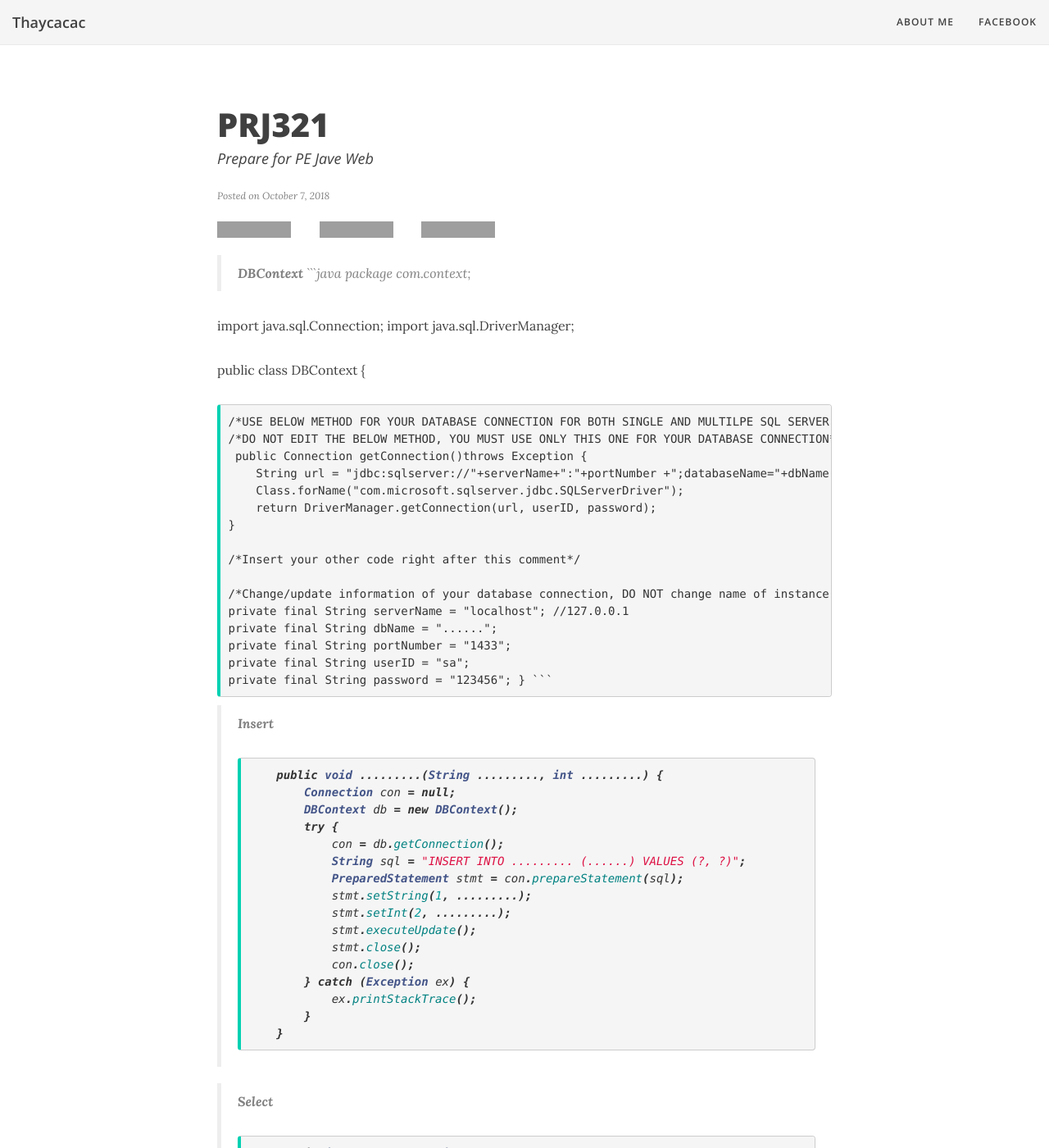
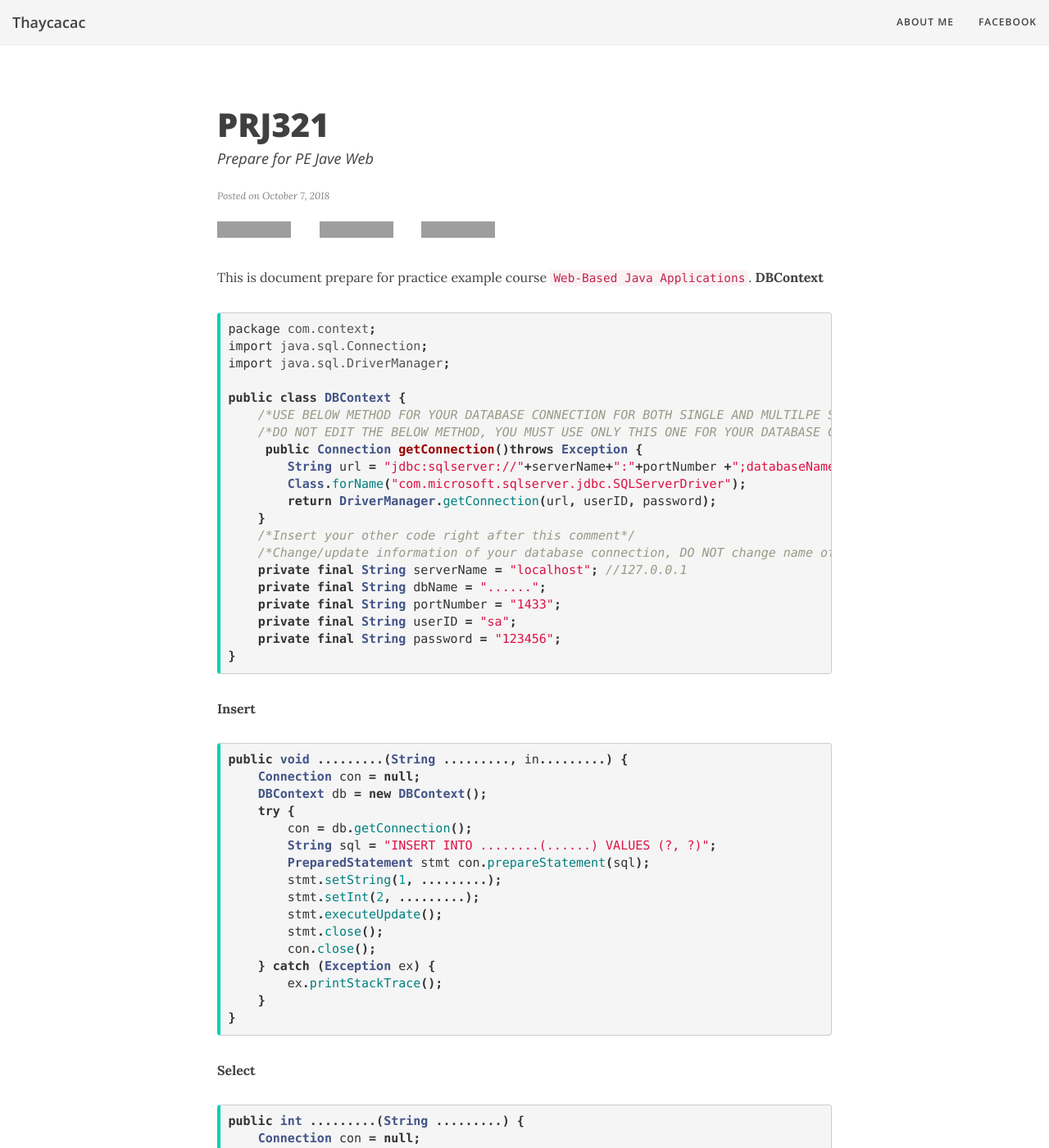
Before and after one commit to thaycacac/thaycacac.github.io, a Jekyll site: the page built from _posts/2018-10-07-prj321.md, in a window 1280 px wide and 1400 px high. Shown: the whole window at 82% size. Built offline with Jekyll 4.4.1, drawn with Linux system fonts in a browser that asks for light colours; nearby versions of some CDN libraries; some of the changed text lies outside the part shown; grey boxes are pictures that could not be loaded.

Commit message:
[fix] post prj321

````diff
--- a/_posts/2018-10-07-prj321.md
+++ b/_posts/2018-10-07-prj321.md
@@ -6,16 +6,15 @@ gh-repo: thaycacac/thaycacac.github.io
 gh-badge: [star, fork, follow]
 tags: [java]
 ---
-> **DBContext**
+This is document prepare for practice example course `Web-Based Java Applications`.
+**DBContext**
+
 ```java
 package com.context;
-
 import java.sql.Connection;
 import java.sql.DriverManager;
 
-
 public class DBContext {
-
     /*USE BELOW METHOD FOR YOUR DATABASE CONNECTION FOR BOTH SINGLE AND MULTILPE SQL SERVER INSTANCE(s)*/
     /*DO NOT EDIT THE BELOW METHOD, YOU MUST USE ONLY THIS ONE FOR YOUR DATABASE CONNECTION*/
      public Connection getConnection()throws Exception {
@@ -23,9 +22,7 @@ public class DBContext {
         Class.forName("com.microsoft.sqlserver.jdbc.SQLServerDriver");
         return DriverManager.getConnection(url, userID, password);
     }
-
     /*Insert your other code right after this comment*/
-
     /*Change/update information of your database connection, DO NOT change name of instance variables in this class*/
     private final String serverName = "localhost"; //127.0.0.1
     private final String dbName = "......";
@@ -35,95 +32,97 @@ public class DBContext {
 }
 ```
 
+**Insert**
 
-> **Insert**
 ```java
-    public void .........(String ........., int .........) {
-        Connection con = null;
-        DBContext db = new DBContext();
-        try {
-            con = db.getConnection();
-            String sql = "INSERT INTO ......... (......) VALUES (?, ?)";
-            PreparedStatement stmt = con.prepareStatement(sql);
-            stmt.setString(1, .........);
-            stmt.setInt(2, .........);
-            stmt.executeUpdate();
-            stmt.close();
-            con.close();
-        } catch (Exception ex) {
-            ex.printStackTrace();
-        }
+public void .........(String ........., in.........) {
+    Connection con = null;
+    DBContext db = new DBContext();
+    try {
+        con = db.getConnection();
+        String sql = "INSERT INTO ........(......) VALUES (?, ?)";
+        PreparedStatement stmt con.prepareStatement(sql);
+        stmt.setString(1, .........);
+        stmt.setInt(2, .........);
+        stmt.executeUpdate();
+        stmt.close();
+        con.close();
+    } catch (Exception ex) {
+        ex.printStackTrace();
     }
+}
 ```
 
+**Select**
 
-> **Select**
 ```java
-    public int .........(String .........) {
-        Connection con = null;
-        DBContext db = new DBContext();
-        try {
-            con = db.getConnection();
-            Statement stmt = con.createStatement();
-            String sql = "SELECT ......... FROM ......... WHERE ........ ='........";
-            ResultSet rs = stmt.executeQuery(sql);
-            while (rs.next()) {
-                int ........ = rs.getInt(1);
-                return studentId;
-            }
-            rs.close();
-            stmt.close();
-            con.close();
-        } catch (Exception ex) {
-            ex.printStackTrace();
+public int .........(String .........) {
+    Connection con = null;
+    DBContext db = new DBContext();
+    try {
+        con = db.getConnection();
+        Statement stmt = con.createStatement();
+        String sql = "SELECT ......... FRO......... WHERE ........ ='........";
+        ResultSet rs = stmt.executeQuery(sql);
+        while (rs.next()) {
+            int ........ = rs.getInt(1);
+            return studentId;
         }
-        return -1;
+        rs.close();
+        stmt.close();
+        con.close();
+    } catch (Exception ex) {
+        ex.printStackTrace();
     }
+    return -1;
+}
+```
+**Update**
+
+```java
+public void .........(String ........., in.........) {
+    Connection con = null;
+    DBContext db = new DBContext();
+    try {
+        con = db.getConnection();
+        String sql = "UPDATE ......... SE......... = ? WHERE ......... = ?";
+        PreparedStatement stmt con.prepareStatement(sql);
+        stmt.setString(1, .........);
+        stmt.setInt(2, .........);
+        stmt.executeUpdate();
+        stmt.close();
+        con.close();
+    } catch (Exception ex) {
+        ex.printStackTrace();
+    }
+}
 ```
 
-> **Update**
+**Delete**
 
 ```java
-    public void .........(String ........., int .........) {
-        Connection con = null;
-        DBContext db = new DBContext();
-        try {
-            con = db.getConnection();
-            String sql = "UPDATE ......... SET ......... = ? WHERE ......... = ?";
-            PreparedStatement stmt = con.prepareStatement(sql);
-            stmt.setString(1, .........);
-            stmt.setInt(2, .........);
-            stmt.executeUpdate();
-            stmt.close();
-            con.close();
-        } catch (Exception ex) {
-            ex.printStackTrace();
-        }
+public void .........(String id) {
+    Connection con = null;
+    DBContext db = new DBContext();
+    try {
+        con = db.getConnection();
+        String sql = "DELETE FROM ........WHERE ......... = ?";
+        PreparedStatement stmt con.prepareStatement(sql);
+        stmt.setString(1, id);
+        stmt.executeUpdate();
+        stmt.close();
+        con.close();
+    } catch (Exception ex) {
+        ex.printStackTrace();
     }
+    return;
+}
 ```
 
-> **Delete**
-```java
-    public void .........(String id) {
-        Connection con = null;
-        DBContext db = new DBContext();
-        try {
-            con = db.getConnection();
-            String sql = "DELETE FROM ......... WHERE ......... = ?";
-            PreparedStatement stmt = con.prepareStatement(sql);
-            stmt.setString(1, id);
-            stmt.executeUpdate();
-            stmt.close();
-            con.close();
-        } catch (Exception ex) {
-            ex.printStackTrace();
-        }
-        return;
-    }
-```
-> **Wellcome file**
+**Wellcome file**
+
 ```html
 <welcome-file-list>
-    <welcome-file>index.html</welcome-file>
+  <welcome-file>index.html</welcome-file>
 </welcome-file-list>
 ```
--- a/css/main.css
+++ b/css/main.css
@@ -682,13 +682,17 @@ table tr td :last-child {
 }
 
 /* --- Code blocks --- */
-
+.highlight {
+  margin-top: 10px;
+}
 pre {
   font-size: 16px;
   line-height: 1.5em;
 }
 pre code {
   white-space: pre;
+  font-family: Consolas,"courier new";
+  font-size: 1.5rem;
 }
 pre.highlight, .highlight > pre, td.code pre {
   font-size: 1.4rem;
````
